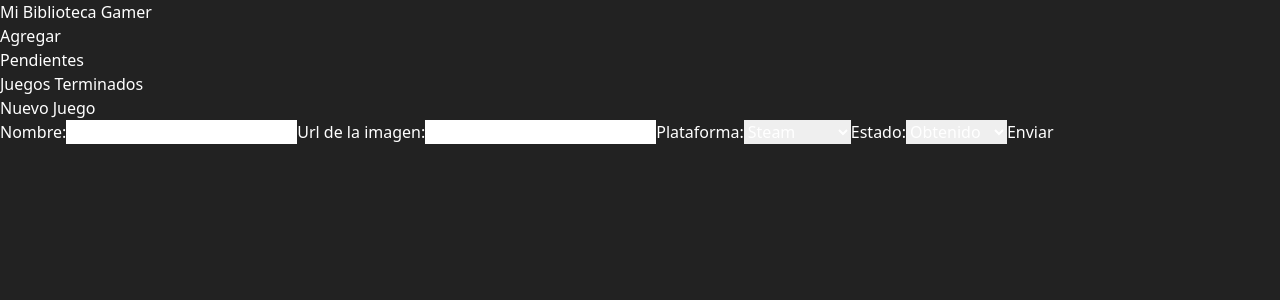
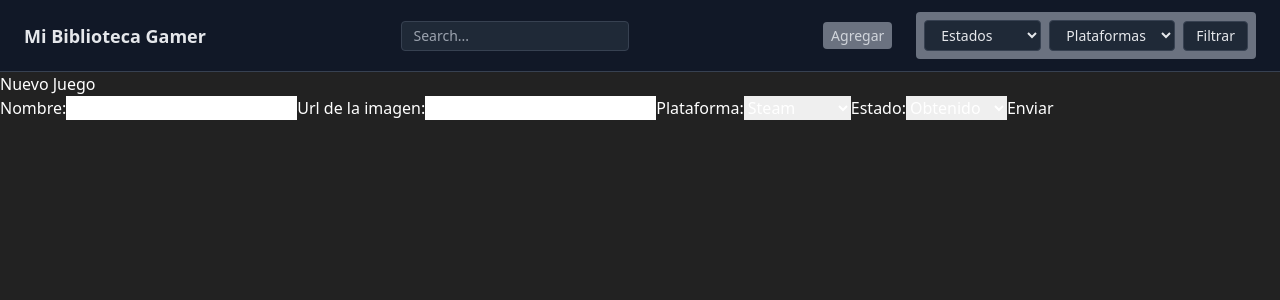
Before and after one commit to CarlosDavid-AM/biblioteca_gamer_frontend, a React (Vite) app: page /agregar in a window 1280 px wide. Shown: the top 300 px of the page. Built offline with nearby package versions, Linux system fonts and the light colour scheme.

Commit message:
Se agregan estilos al NavBar

```diff
--- a/src/components/NavBar.tsx
+++ b/src/components/NavBar.tsx
@@ -2,20 +2,64 @@ import { Link } from "react-router";
 
 export const NavBar = () => {
   return (
-    <header>
-      <nav>
-        <h2>
+    <header className="bg-gray-900 border-b border-gray-700 items-center">
+      <nav className="max-w-7xl mx-auto flex items-center justify-between px-6 py-3">
+        <h2 className="text-gray-200 text-lg font-semibold">
           <Link to="/">Mi Biblioteca Gamer</Link>
         </h2>
-        <ul>
+
+        <div className="flex items-center">
+          <input
+            type="text"
+            placeholder="Search..."
+            className="bg-gray-800 text-gray-200 placeholder-gray-400 border border-gray-700 rounded px-3 py-1 text-sm focus:outline-none focus:ring-1 focus:ring-gray-500"
+          />
+        </div>
+        <ul className="flex gap-6 text-sm text-gray-300 items-center">
           <li>
-            <Link to="/agregar">Agregar</Link>
+            <Link
+              to="/agregar"
+              className=" bg-gray-500 px-2 py-1 hover:bg-gray-600 rounded"
+            >
+              Agregar
+            </Link>
           </li>
-          <li>
-            <Link to="/pendientes">Pendientes</Link>
-          </li>
-          <li>
-            <Link to="/terminados">Juegos Terminados</Link>
+          <li className="bg-gray-500 rounded p-1">
+            <ul className="flex gap-x-2 p-1">
+              <li>
+                <select
+                  name=""
+                  id=""
+                  className="bg-gray-800 text-gray-200 border border-gray-700 rounded px-3 py-1"
+                >
+                  <option value="">Estados</option>
+                  <option value="OBTENIDO">Obtenido</option>
+                  <option value="JUGANDO">Jugando</option>
+                  <option value="PENDIENTE">Pendiente</option>
+                  <option value="TERMINADO">Terminado</option>
+                </select>
+              </li>
+              <li>
+                <select
+                  name=""
+                  id=""
+                  className="bg-gray-800 text-gray-200 border border-gray-700 rounded px-3 py-1"
+                >
+                  <option value="">Plataformas</option>
+                  <option value="STEAM">Steam</option>
+                  <option value="EPIC">Epic Games</option>
+                  <option value="PS2">PS2</option>
+                  <option value="PS5">PS5</option>
+                  <option value="XBOX">XBOX</option>
+                  <option value="GOG">GOG</option>
+                </select>
+              </li>
+              <li className="flex items-center">
+                <button className="bg-gray-800 hover:bg-gray-950 text-gray-200 border border-gray-700 rounded px-3 py-1">
+                  Filtrar
+                </button>
+              </li>
+            </ul>
           </li>
         </ul>
       </nav>
```
